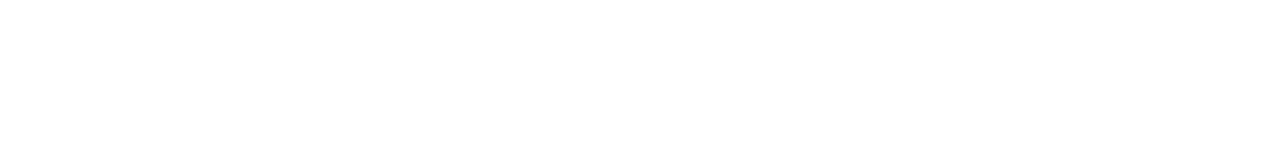
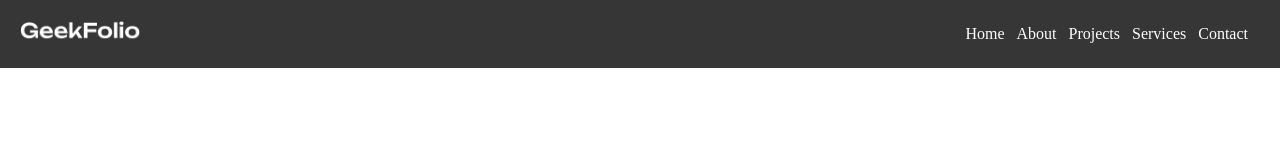
Before and after one commit to Muinul-Islam/first-web-try, a plain HTML site: page index.html in a window 1280 px wide. Drawn offline with Linux system fonts and the light colour scheme.

Commit message:
second commit

```diff
--- a/index.html
+++ b/index.html
@@ -4,8 +4,30 @@
     <meta charset="UTF-8">
     <meta name="viewport" content="width=device-width, initial-scale=1.0">
     <title>First Website</title>
+    <link rel="stylesheet" href="style.css">
 </head>
 <body>
+    <header>
+        <nav>
+            <div class="menu-container">
+                <div class="logo">
+                    <img class=" logo" src="./logo/logo-light.png" alt="">
+                </div>
+                <div class="menu">
+                    <li class="item">Home</li>
+                    <li class="item">About</li>
+                    <li class="item">Projects</li>
+                    <li class="item">Services</li>
+                    <li class="item">Contact</li>
+            </div>
+            </div>
+        </nav>
+    </header>
+    <main>
 
+    </main>
+    <footer>
+
+    </footer>
 </body>
 </html>
--- a/style.css
+++ b/style.css
@@ -0,0 +1,29 @@
+*{
+    margin: 0px;
+    padding: 0px;
+}
+.menu-container{
+    background-color: rgb(54, 54, 54);
+    padding: 20px;
+    color: white;
+    list-style: none;
+    display: flex;
+    align-items: center;
+    justify-content: space-between;
+}
+.menu{
+    display: flex;
+}
+.item{
+    align-items: center;
+    margin-right: 5px;
+    padding-right: 7px;
+    font-size: 16px;
+    cursor: pointer;
+}
+.item:hover{
+    color:red;s
+}
+.logo{
+    width: 120px;
+}
```
Also changed, not shown: icon/0.png (added), icon/1.png (added), icon/2.png (added), images/background.png (added), images/banner.png (added), images/product-1.jpg (added), images/product-2.jpg (added), images/product-3.jpg (added), images/section.png (added), logo/logo-dark.png (added), logo/logo-light.png (added).
